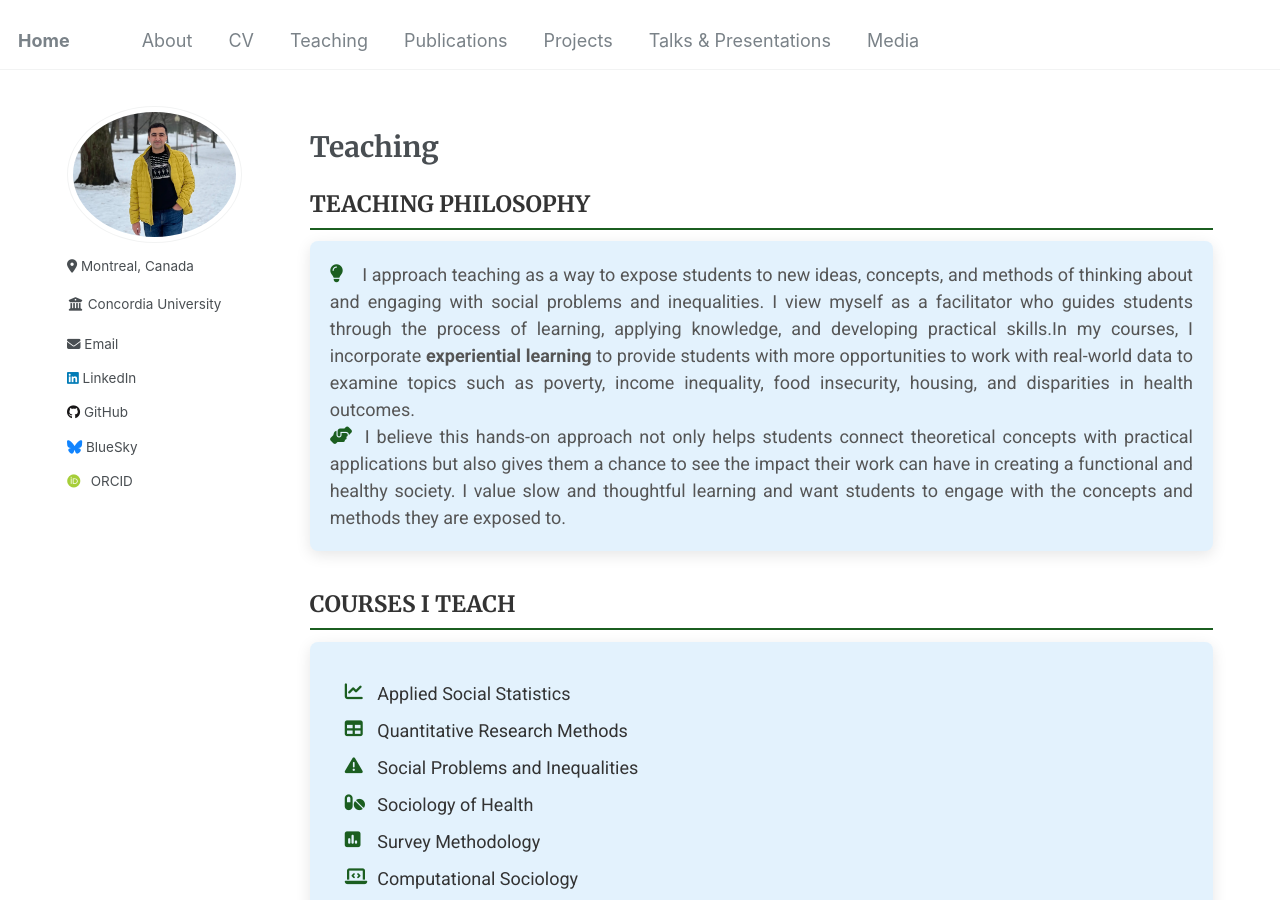
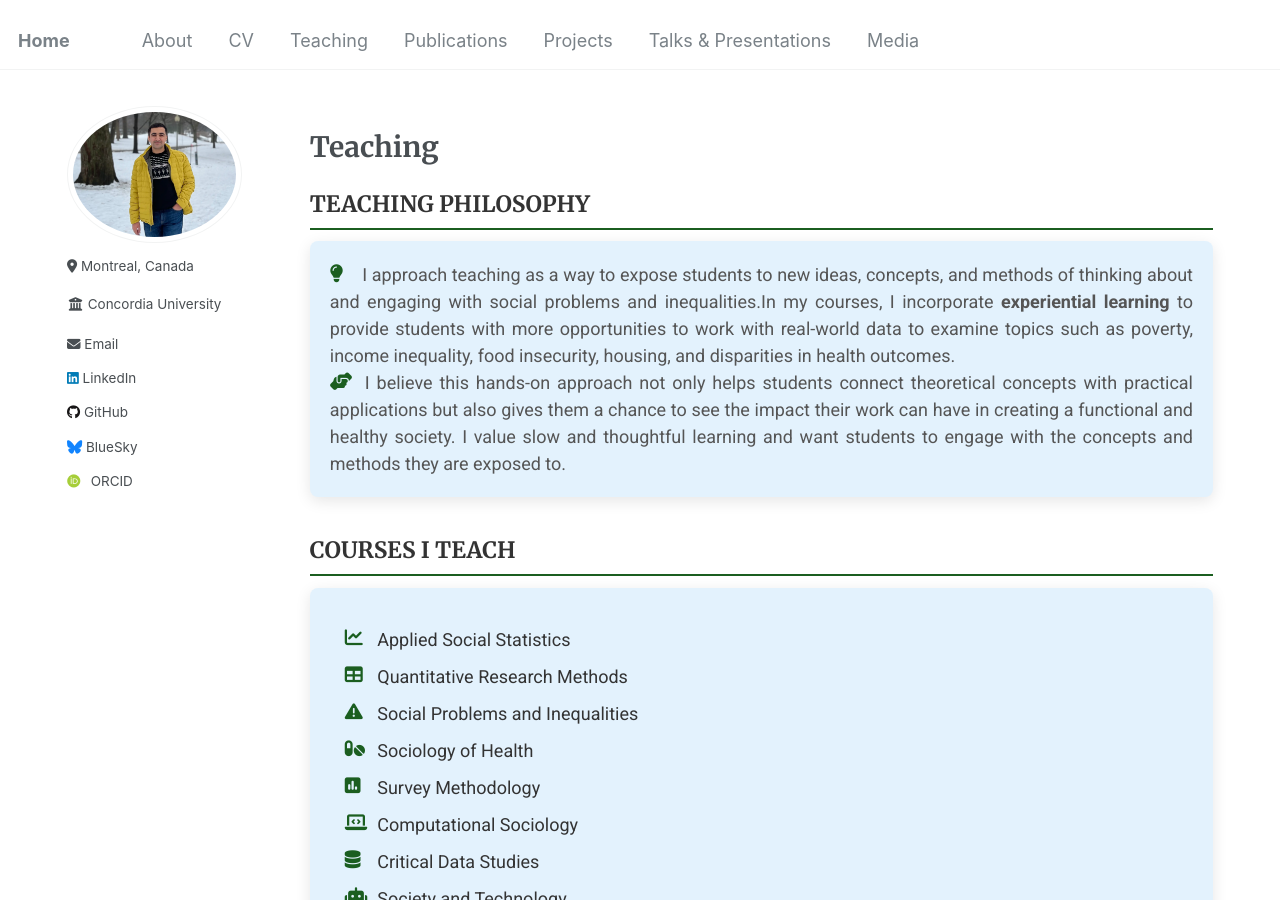
Before and after one commit to Mohsnmonji/mohsnmonji.github.io, a Jekyll site: the page built from _pages/teaching.md, in a window 1280 px wide and 900 px high. Built offline with Jekyll 4.4.1, drawn with Linux system fonts in a browser that asks for light colours; some web fonts are replaced.

Commit message:
Update teaching.md

```diff
--- a/_pages/teaching.md
+++ b/_pages/teaching.md
@@ -66,7 +66,7 @@ author_profile: true
   <div class="teaching-card">
     <p>
       <i class="fas fa-lightbulb icon"></i>
-      I approach teaching as a way to expose students to new ideas, concepts, and methods of thinking about and engaging with social problems and inequalities. I view myself as a facilitator who guides students through the process of learning, applying knowledge, and developing practical skills.In my courses, I incorporate
+      I approach teaching as a way to expose students to new ideas, concepts, and methods of thinking about and engaging with social problems and inequalities.In my courses, I incorporate
       <strong>experiential learning</strong> to provide students with more opportunities to work with real-world data to examine topics such as poverty, income inequality, food insecurity, housing, and disparities in health outcomes.
     </p>
     <p>
```
